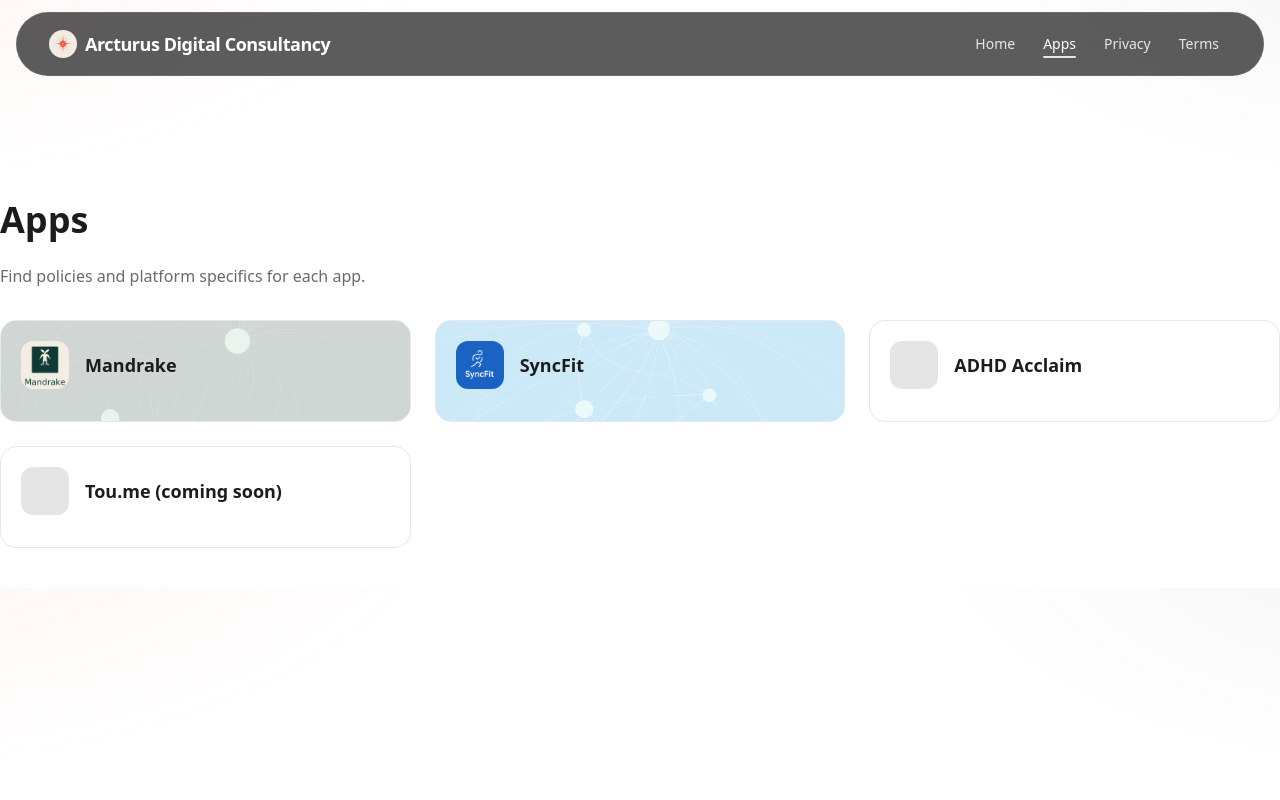
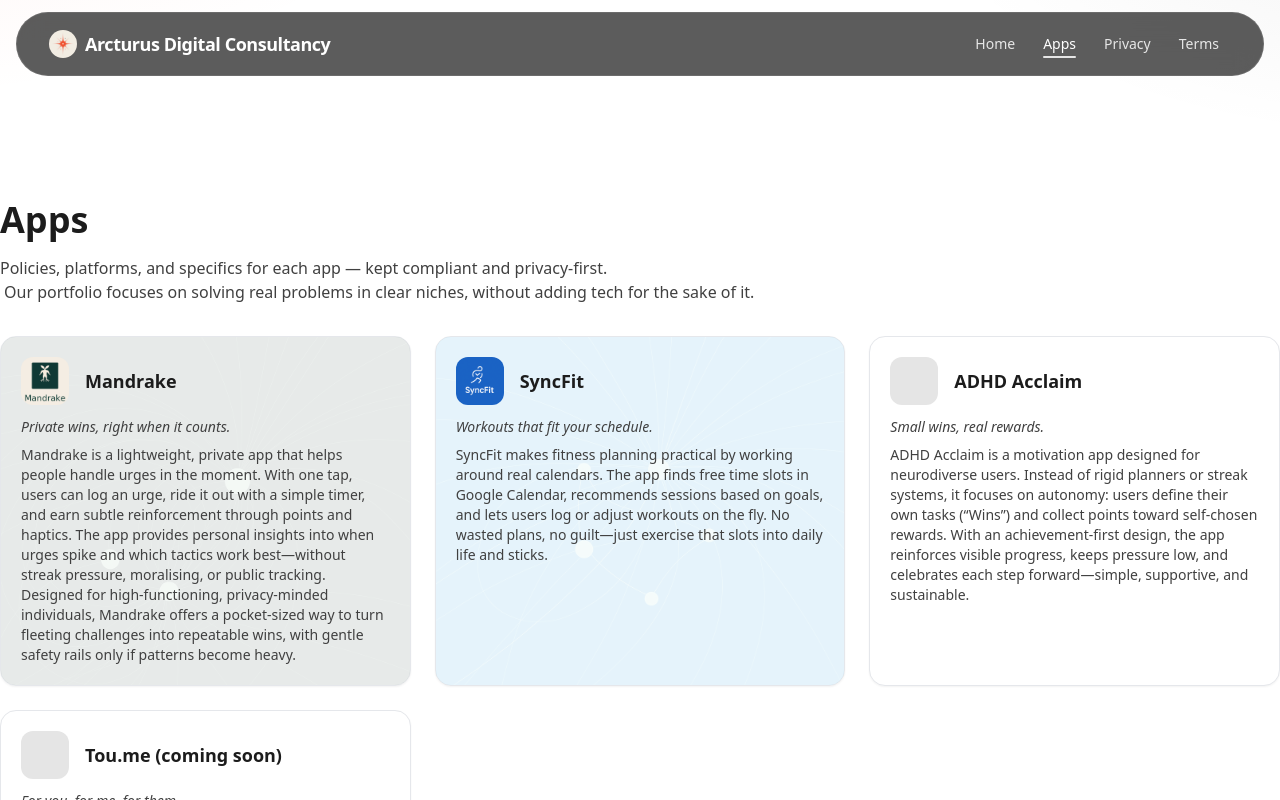
Before and after one commit to repinfaust/arcturusdc.github.io, a Next.js app: page /apps in a window 1280 px wide. Shown: the top 800 px of the page. Built offline with nearby package versions, Linux system fonts and the light colour scheme.

Commit message:
Update page.js

```diff
--- a/src/app/apps/page.js
+++ b/src/app/apps/page.js
@@ -1,51 +1,79 @@
 import Image from "next/image";
 import apps from "@/data/apps.json";
 
-export const metadata = { title: "Apps — ArcturusDC" };
+export const metadata = { title: "Apps — Arcturus Digital Consultancy" };
 
 export default function AppsIndex() {
-  const entries = Object.entries(apps);
+  return (
+    <main className="py-10">
+      <h1 className="text-4xl font-extrabold mb-4">Apps</h1>
+      <p className="text-neutral-700 max-w-3xl">
+        Policies, platforms, and specifics for each app — kept compliant and privacy-first.
+        <br className="hidden sm:block" />
+        <span className="sm:ml-1">
+          Our portfolio focuses on solving real problems in clear niches, without adding tech for the sake of it.
+        </span>
+      </p>
+
+      <div className="mt-8 grid gap-6 sm:grid-cols-2 lg:grid-cols-3">
+        {apps.map((app) => {
+          const href = app.link || `/apps/${app.id}`;
+          const strap = app.strap || app.desc || "";
+          const summary = app.summary || app.desc || "";
 
           return (
-    <main className="py-10">
-      <h1 className="text-4xl font-extrabold mb-6">Apps</h1>
-      <p className="text-muted mb-8">Find policies and platform specifics for each app.</p>
-
-      <div className="grid gap-6 sm:grid-cols-2 lg:grid-cols-3">
-        {entries.map(([slug, app]) => (
             <a
-            key={slug}
-            href={`/apps/${slug}`}
-            className="relative rounded-2xl border bg-white p-5 hover:shadow-soft transition overflow-hidden"
+              key={app.id}
+              href={href}
+              className="relative rounded-2xl border bg-white p-5 shadow-sm hover:shadow-md transition overflow-hidden"
             >
               {/* Optional background */}
               {app.bg && (
+                <>
                   <Image
                     src={app.bg}
                     alt=""
                     fill
-                className="absolute inset-0 object-cover opacity-20"
+                    sizes="(min-width:1024px) 33vw, (min-width:640px) 50vw, 100vw"
+                    className="absolute inset-0 object-cover opacity-25"
+                    priority={false}
                   />
+                  {/* soft overlay for text legibility */}
+                  <div className="absolute inset-0 pointer-events-none bg-white/60" />
+                </>
               )}
 
               {/* Foreground content */}
               <div className="relative">
                 <div className="flex items-center gap-4 mb-3">
-                <div className="w-12 h-12 rounded-xl bg-neutral-200 overflow-hidden">
+                  <div className="w-12 h-12 rounded-xl overflow-hidden">
                     {app.icon ? (
                       <img
                         src={app.icon}
-                      alt=""
+                        alt={`${app.name} logo`}
                         className="w-full h-full object-cover"
+                        loading="lazy"
                       />
-                  ) : null}
+                    ) : (
+                      <div className="w-full h-full bg-neutral-200" />
+                    )}
                   </div>
                   <div className="font-semibold text-lg">{app.name}</div>
                 </div>
-              <p className="text-sm text-muted">{app.tagline}</p>
+
+                {/* Strap / tagline */}
+                {strap && (
+                  <p className="text-sm text-neutral-700 italic mb-2">{strap}</p>
+                )}
+
+                {/* Summary */}
+                {summary && (
+                  <p className="text-sm text-neutral-700">{summary}</p>
+                )}
               </div>
             </a>
-        ))}
+          );
+        })}
       </div>
     </main>
   );
```
Lines whose indentation alone changed are shown as unchanged.
